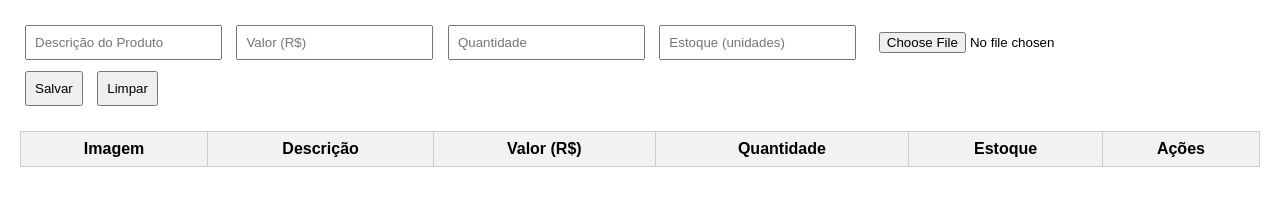
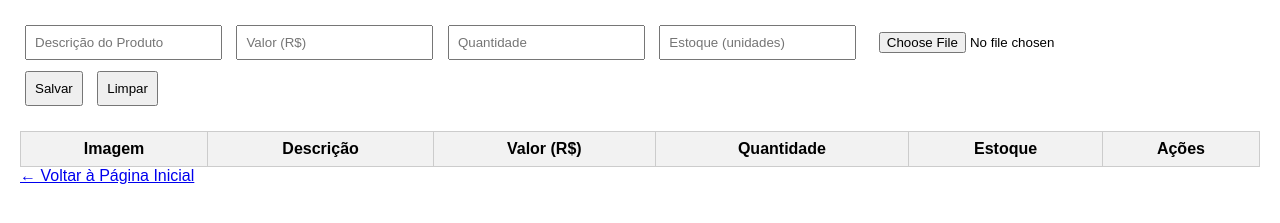
Before and after one commit to francisco-santos166/lojaetec, a plain HTML site: page cadastrolojav2.html in a window 1280 px wide. Shown: the part 61-284 px from the top of the page. Drawn offline with Linux system fonts and the light colour scheme; no server answers.

Commit message:
Add back link to home page in cadastrolojav2.html
Added a back link to the home page.

```diff
--- a/cadastrolojav2.html
+++ b/cadastrolojav2.html
@@ -203,5 +203,8 @@ const firebaseConfig = {
     btnSalvar.onclick = salvarProduto;
     btnLimpar.onclick = limparCampos;
   </script>
+    <div class="voltar">
+    <a href="index.html">← Voltar à Página Inicial</a>
+  </div>
 </body>
 </html>
```
